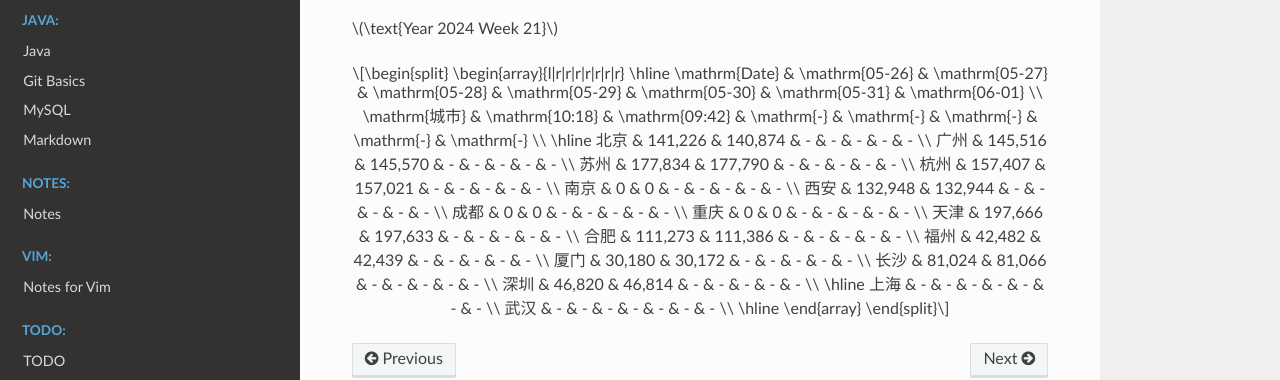
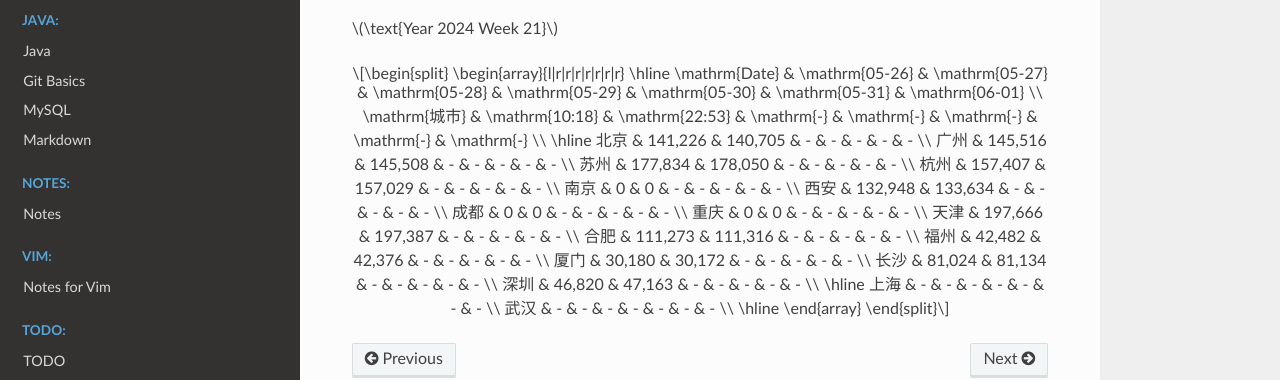
Before and after one commit to Pyrad/pyradnotes, a Sphinx documentation site: the page built from source/RealEstate/resalenumbers2024.md, in a window 1280 px wide and 900 px high, scrolled down 10325 px. Shown: the part 392-772 px from the top of the window. Built offline with Sphinx 7.4.7 and the Read the Docs theme 2.0.0, drawn with Linux system fonts in a browser that asks for light colours; a script that is not in the unit is left out.

Commit message:
Realestate Update resale numbers 2024-05-27 22:53

```diff
--- a/source/RealEstate/resalenumbers2024.md
+++ b/source/RealEstate/resalenumbers2024.md
@@ -683,22 +683,22 @@ $$
 \begin{array}{l|r|r|r|r|r|r|r}
 \hline
 \mathrm{Date} & \mathrm{05-26} & \mathrm{05-27} & \mathrm{05-28} & \mathrm{05-29} & \mathrm{05-30} & \mathrm{05-31} & \mathrm{06-01} \\
-\mathrm{城市} & \mathrm{10:18} & \mathrm{09:42} & \mathrm{-} & \mathrm{-} & \mathrm{-} & \mathrm{-} & \mathrm{-} \\
+\mathrm{城市} & \mathrm{10:18} & \mathrm{22:53} & \mathrm{-} & \mathrm{-} & \mathrm{-} & \mathrm{-} & \mathrm{-} \\
 \hline
-北京 & 141,226 & 140,874 & - & - & - & - & - \\
-广州 & 145,516 & 145,570 & - & - & - & - & - \\
-苏州 & 177,834 & 177,790 & - & - & - & - & - \\
-杭州 & 157,407 & 157,021 & - & - & - & - & - \\
+北京 & 141,226 & 140,705 & - & - & - & - & - \\
+广州 & 145,516 & 145,508 & - & - & - & - & - \\
+苏州 & 177,834 & 178,050 & - & - & - & - & - \\
+杭州 & 157,407 & 157,029 & - & - & - & - & - \\
 南京 & 0 & 0 & - & - & - & - & - \\
-西安 & 132,948 & 132,944 & - & - & - & - & - \\
+西安 & 132,948 & 133,634 & - & - & - & - & - \\
 成都 & 0 & 0 & - & - & - & - & - \\
 重庆 & 0 & 0 & - & - & - & - & - \\
-天津 & 197,666 & 197,633 & - & - & - & - & - \\
-合肥 & 111,273 & 111,386 & - & - & - & - & - \\
-福州 & 42,482 & 42,439 & - & - & - & - & - \\
+天津 & 197,666 & 197,387 & - & - & - & - & - \\
+合肥 & 111,273 & 111,316 & - & - & - & - & - \\
+福州 & 42,482 & 42,376 & - & - & - & - & - \\
 厦门 & 30,180 & 30,172 & - & - & - & - & - \\
-长沙 & 81,024 & 81,066 & - & - & - & - & - \\
-深圳 & 46,820 & 46,814 & - & - & - & - & - \\
+长沙 & 81,024 & 81,134 & - & - & - & - & - \\
+深圳 & 46,820 & 47,163 & - & - & - & - & - \\
 \hline
 上海 & - & - & - & - & - & - & - \\
 武汉 & - & - & - & - & - & - & - \\
```
Also changed, not shown: 1 other file.
